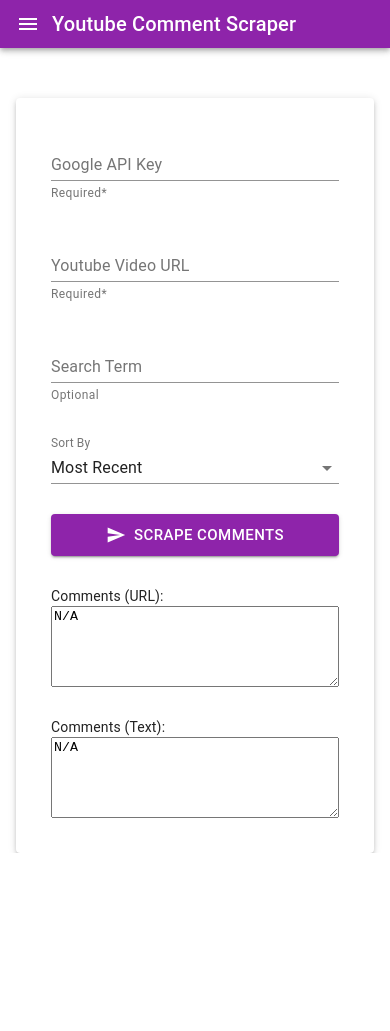
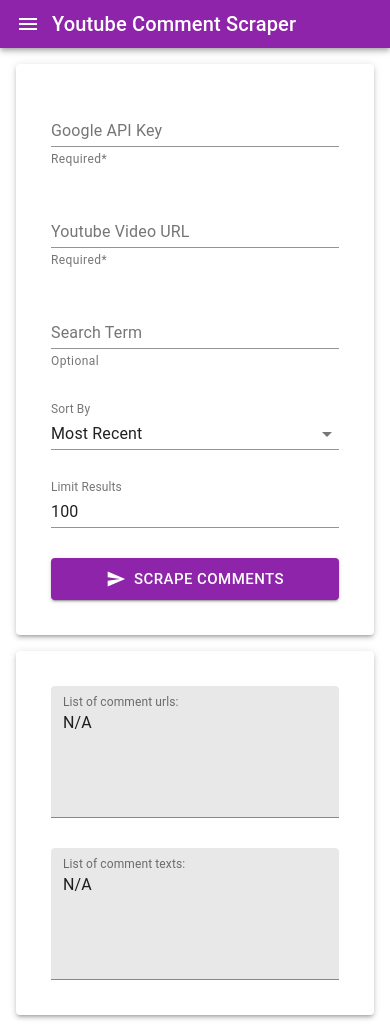
Before and after one commit to krogoz/next-yt-scraper, a Next.js app: page / in a window 390 px wide. Before the commit the page ends 853 px from the top, so only its background shows below. Built offline with nearby package versions, Linux system fonts and the light colour scheme.

Commit message:
add: results limit, QoL

```diff
--- a/pages/index.js
+++ b/pages/index.js
@@ -18,6 +18,7 @@
   Typography,
   Paper,
   CircularProgress,
+  Slider
 } from '@material-ui/core'
 
 import {Alert} from "@material-ui/lab"
@@ -35,8 +36,6 @@
   const [isLoading, setIsLoading] = useState(false)
   const [success, setSuccess] = useState(false)
   const [comments, setComments] = useState(null)
-  const [urlTextareaValue, setUrlTextareaValue] = useState('N/A')
-  const [textTextareaValue, setTextTextareaValue] = useState('N/A')
 
   /**
    * Alert State
@@ -54,6 +53,14 @@
 
   const [searchTerm, setSearchTerm] = useState('')
   const [sortBy, setSortBy] = useState('Most Recent')
+
+  const [resultsLimit, setResultsLimit] = useState(100)
+
+  /**
+   * Output textareas
+   */
+  const [urlTextareaValue, setUrlTextareaValue] = useState('N/A')
+  const [textTextareaValue, setTextTextareaValue] = useState('N/A')
 
   useEffect(()=>{
     if (localStorage.getItem('apiKey')) setApiKey(localStorage.getItem('apiKey'))
@@ -127,15 +134,20 @@
   }
 
   /**
+   * Clears existing alert
+   */
+  const removeAlert = () => {
+    clearTimeout(alertTimeout)
+    setSuccess(false)
+  }
+
+  /**
    * Fires once form is submitted.
    */
   const handleSubmitForm = async () => {
     const isValid = validateForm()
     if (isValid) {
-      if (alertTimeout) {
-        clearTimeout(alertTimeout)
-        setSuccess(false)
-      }
+      if (alertTimeout) removeAlert()
       setIsLoading(true)
 
       saveApiKey()
@@ -145,7 +157,7 @@
       setComments(fetchedComments)
 
       if (fetchedComments) {
-        createCopyText(fetchedComments)
+        handleFetchedComments(fetchedComments)
         const tmOut = setTimeout(()=>{
           setSuccess(false)
         }, 8000)
@@ -158,20 +170,35 @@
 
   const urlTextareaRef = useRef(null)
 
-  const createCopyText = comments => {
+  const handleFetchedComments = comments => {
+    /**
+     * Set limit on results
+     */
+    comments = comments.slice(0, resultsLimit)
+    console.log(comments)
+
     let copyText = ''
     let textTextarea = ''
 
+    /**
+     * Create copyable texts
+     */
     comments.forEach(comment => {
       copyText += comment.url + '\n'
       textTextarea += comment.text + '\n'
     })
 
+    /**
+     * Set textareas
+     */
     setUrlTextareaValue(copyText)
     setTextTextareaValue(textTextarea)
 
+    /**
+     * Wait until state update, then copy url textarea and
+     * show success alert.
+     */
     setTimeout(()=>{
-      console.log('timeout called')
       urlTextareaRef.current.select()
       urlTextareaRef.current.setSelectionRange(0, 99999)
       document.execCommand('copy')
@@ -197,7 +224,7 @@
         </Toolbar>
       </AppBar>
 
-      <Container style={{display: 'flex', justifyContent: 'center'}} >
+      <Container className={styles.container} >
 
         <Paper elevation={3} className={styles.form}>
 
@@ -251,6 +278,15 @@
             </FormControl>
           </Box>
 
+          <Box className={styles['form-item']}>
+            <TextField
+              type="number"
+              label="Limit Results"
+              value={resultsLimit}
+              onChange={e=>setResultsLimit(e.target.value)}
+            />
+          </Box>
+
           <Box className={styles['form-item']} >
             <Button
               variant="contained"
@@ -272,25 +308,31 @@
             </Button>
           </Box>
 
+        </Paper>
+
+        <Paper elevation={3} className={styles.form}>
           <Box className={styles['form-item']}>
-            <Typography variant="body2">Comments (URL): </Typography>
-            <textarea
-              ref={urlTextareaRef}
-              rows="5"
+            <TextField
+              inputRef={urlTextareaRef}
               value={urlTextareaValue}
-              style={{display: 'block'}}
-            ></textarea>
+              label="List of comment urls:"
+              multiline
+              rows={5}
+              defaultValue="N/A"
+              variant="filled"
+            />
           </Box>
 
           <Box className={styles['form-item']}>
-            <Typography variant="body2">Comments (Text): </Typography>
-            <textarea
-              rows="5"
+            <TextField
               value={textTextareaValue}
-              style={{display: 'block'}}
-            ></textarea>
+              label="List of comment texts:"
+              multiline
+              rows={5}
+              defaultValue="N/A"
+              variant="filled"
+            />
           </Box>
-
         </Paper>
 
       </Container>
--- a/styles/Home.module.sass
+++ b/styles/Home.module.sass
@@ -1,10 +1,13 @@
-.form
+.container
   display: flex
   justify-content: center
   flex-direction: column
-  width: 500px
+
+.form
+  width: 800px
   margin-top: 50px
   padding: 35px
+  margin: 40px auto
 
 .form-item
   margin-bottom: 30px
@@ -13,3 +16,8 @@
   flex-direction: column
   &:last-child
     margin-bottom: 0
+
+@media screen and (max-width: 650px)
+  .form
+    width: 100%
+    margin: 16px auto
```
